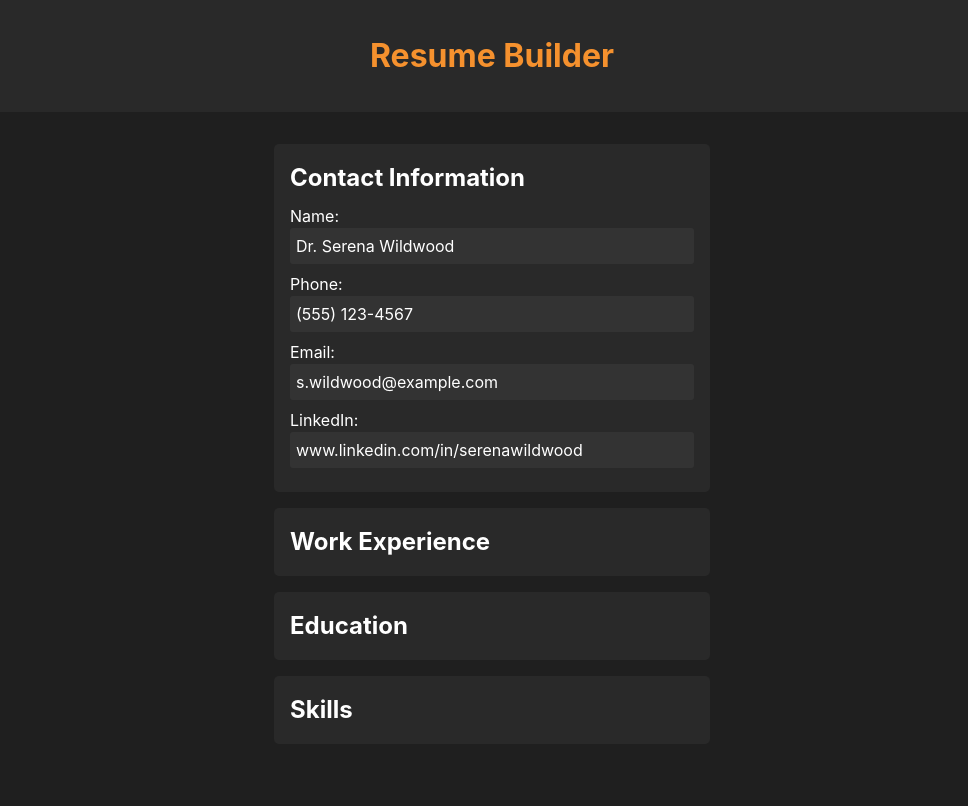
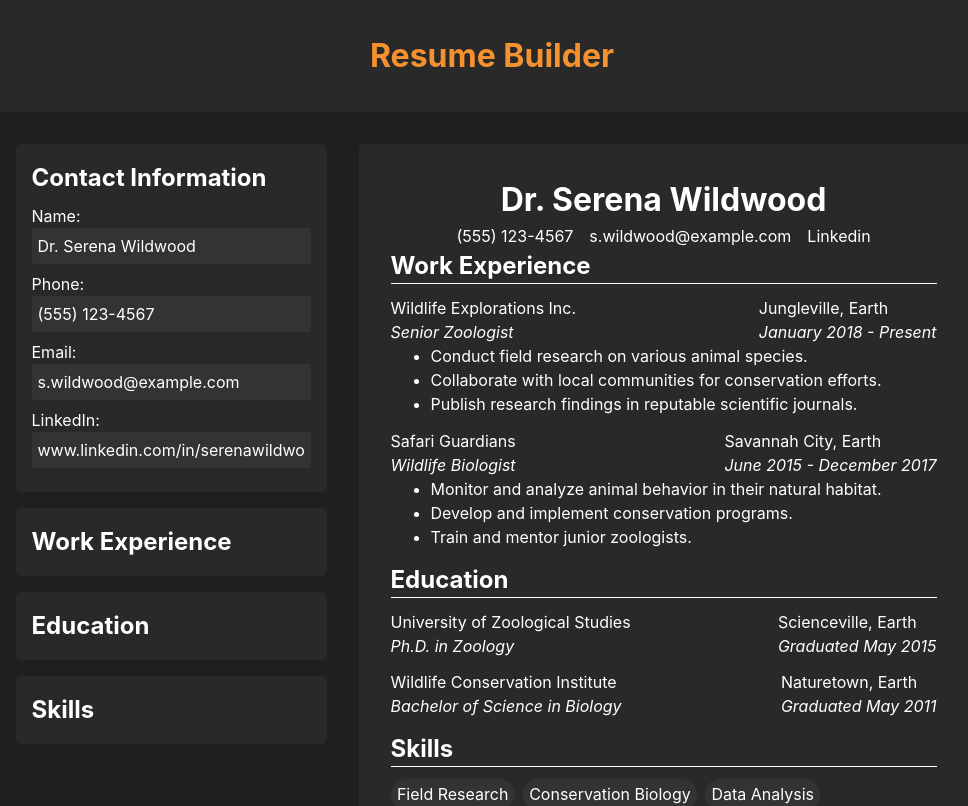
Before and after one commit to JakeNead/resume-builder, a React (Vite) app: page / in a window 1280 px wide. Shown: the top 806 px of the page, without its empty margins (148-1116 px from the left). Built offline with nearby package versions, Linux system fonts and the light colour scheme.

Commit message:
Input and resume display styles complete

```diff
--- a/src/styles/index.css
+++ b/src/styles/index.css
@@ -35,7 +35,7 @@ textarea {
   width: 100vw;
   display: flex;
   flex-direction: column;
-  justify-content: space-between;
+  justify-content: stretch;
   background-color: var(--background-color);
   color: var(--font-color);
   font-family: Inter, system-ui, Avenir, Helvetica, Arial, sans-serif;
@@ -72,7 +72,7 @@ button:disabled {
 .displayResume {
   display: flex;
   flex-direction: column;
-  padding: 2rem;
+  padding: 2em;
 }
 .resumeInputSection {
   gap: 1rem;
@@ -122,6 +122,10 @@ textarea {
   background-color: var(--input-color);
   color: var(--font-color);
 }
+input:focus,
+textarea:focus {
+  outline: 1px solid var(--accent-color);
+}
 h1 {
   text-align: center;
 }
@@ -138,13 +142,26 @@ textarea {
 
 .displayResume {
   background-color: var(--card-color);
-  margin: 2rem;
   border-radius: 5px;
+  margin: 1rem 0.5rem;
+  max-width: 274px;
+  max-height: 386px;
+  font-size: 0.44rem;
 }
 .displayContactInfo {
   display: flex;
   justify-content: center;
   gap: 1em;
+}
+a {
+  text-decoration: none;
+  color: var(--font-color);
+}
+.displayResume h2 {
+  position: relative;
+}
+.displayExperience {
+  margin-bottom: 0.8em;
 }
 .jobDetailsContainer {
   display: flex;
@@ -153,4 +170,81 @@ textarea {
 .schoolDetailsContainer {
   display: flex;
   justify-content: space-between;
+  margin-bottom: 0.8em;
 }
+.displayPosition,
+.displayDate,
+.displayDegree {
+  font-style: italic;
+}
+.skillsContainer {
+  display: flex;
+  flex-wrap: wrap;
+  gap: 0.5em;
+}
+.skillsContainer span {
+  background-color: var(--input-color);
+  padding: 0.2em 0.4em;
+  white-space: nowrap;
+  border-radius: 100px;
+}
+.displayResume h2 {
+  margin-bottom: 0.5em;
+}
+.displayResume h2::before {
+  position: absolute;
+  bottom: 0px;
+  content: "";
+  width: 100%;
+  border-bottom: 1px solid var(--font-color);
+}
+/* ---------Media Queries--------- */
+@media (min-width: 320px) {
+  .displayResume {
+    margin: 1rem 0.5rem;
+    max-width: 274px;
+    max-height: 386px;
+    font-size: 0.44rem;
+  }
+}
+@media (min-width: 380px) {
+  .displayResume {
+    max-width: 364px;
+    max-height: 513x;
+    font-size: 0.59rem;
+  }
+}
+@media (min-width: 500px) {
+  .displayResume {
+    max-width: 484px;
+    max-height: 682x;
+    font-size: 0.79rem;
+  }
+}
+@media (min-width: 800px) {
+  main {
+    flex-direction: row;
+    justify-content: center;
+    align-items: start;
+    flex-grow: 1;
+  }
+  .resumeInputSection {
+    flex-basis: 375px;
+    flex-grow: 0;
+  }
+  .displayResume {
+    margin: 2rem 2rem auto 0;
+    flex-grow: 5;
+    max-width: 473px;
+    max-height: 666px;
+    font-size: 0.77rem;
+  }
+}
+
+@media (min-width: 1000px) {
+  .displayResume {
+    max-width: 610px;
+    max-height: 860px;
+    font-size: 1rem;
+  }
+}
```
